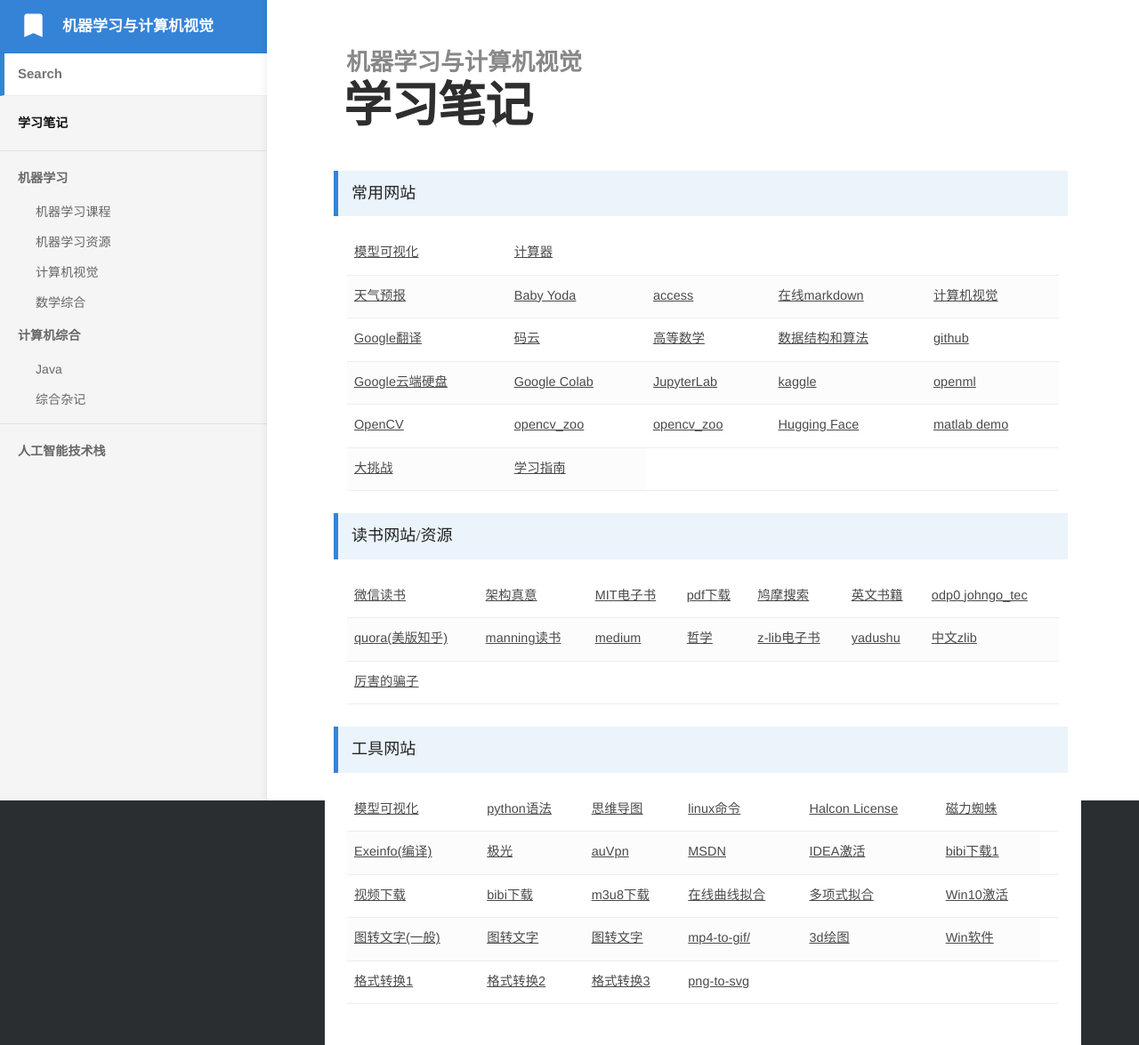
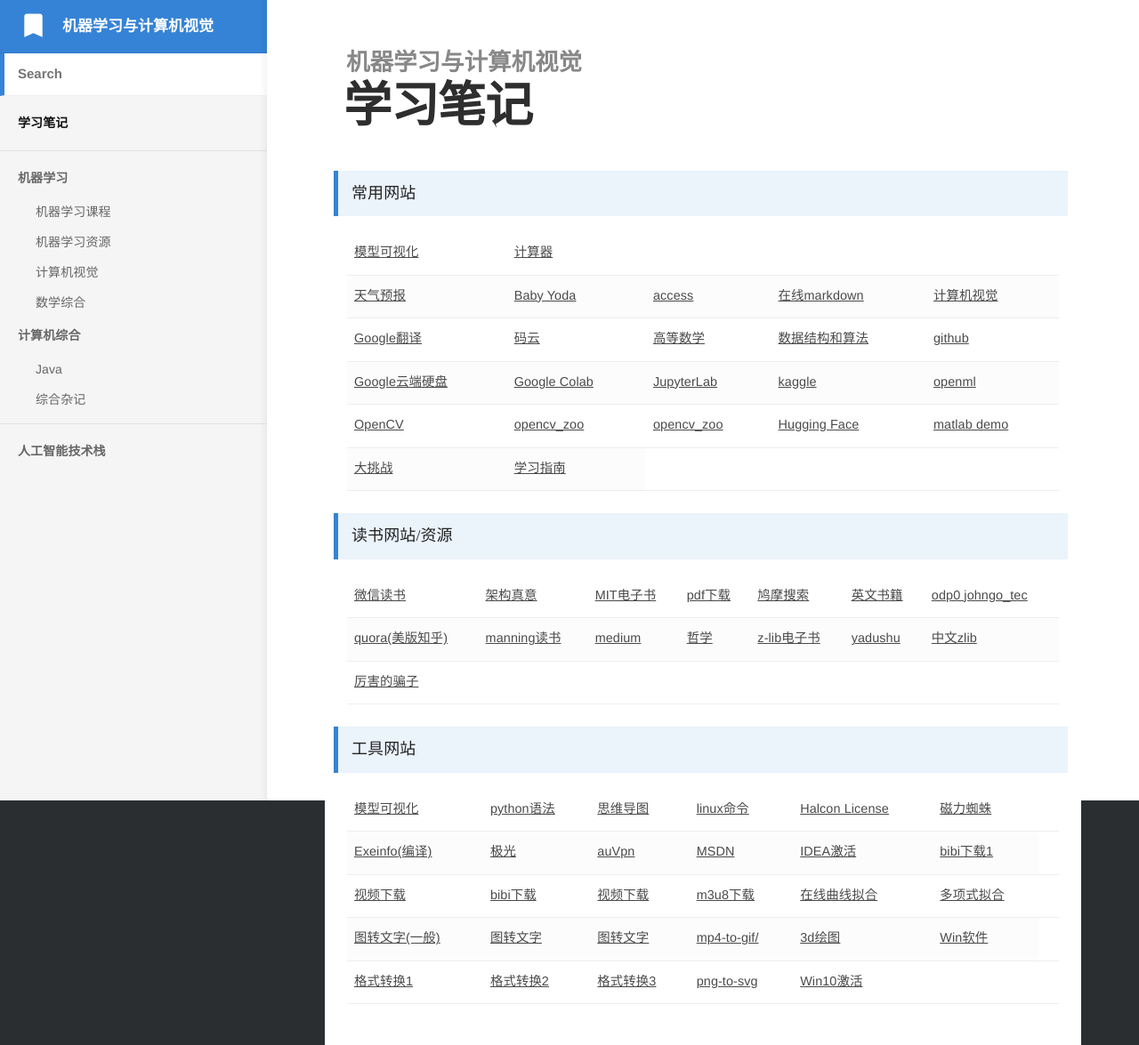
Before and after one commit to bashendixie/Machine_Learning_Notes, a Jekyll site: the page built from index.md, in a window 1280 px wide. Shown: the whole page at 89% size. Built offline with Jekyll 4.4.1, drawn with Linux system fonts in a browser that asks for light colours; some web fonts are replaced.

Commit message:
no message

```diff
--- a/index.md
+++ b/index.md
@@ -204,6 +204,9 @@
 				<a href="https://bilibili.iiilab.com/" target="_blank">bibi下载</a>
 			</td>
 			<td>
+				<a href="https://en.savefrom.net/1-youtube-video-downloader-573wl/" target="_blank">视频下载</a>
+			</td>
+			<td>
 				<a href="http://blog.luckly-mjw.cn/tool-show/m3u8-downloader/index.html" target="_blank">m3u8下载</a>
 			</td>
 			<td>
@@ -211,9 +214,6 @@
 			</td>
 			<td>
 				<a href="http://tools.jb51.net/jisuanqi/create_fun/" target="_blank">多项式拟合</a>
-			</td>
-			<td>
-				<a href="http://www.xitongcheng.com/jiaocheng/win10_article_45072.html" target="_blank">Win10激活</a>
 			</td>
 		</tr>
 		<tr>
@@ -249,6 +249,9 @@
 			<td>
 				<a href="https://cdkm.com/cn/png-to-svg#google_vignette" target="_blank">png-to-svg</a>
 			</td>
+			<td>
+				<a href="http://www.xitongcheng.com/jiaocheng/win10_article_45072.html" target="_blank">Win10激活</a>
+			</td>
 		</tr>
 	</tbody>
 </table>
```
